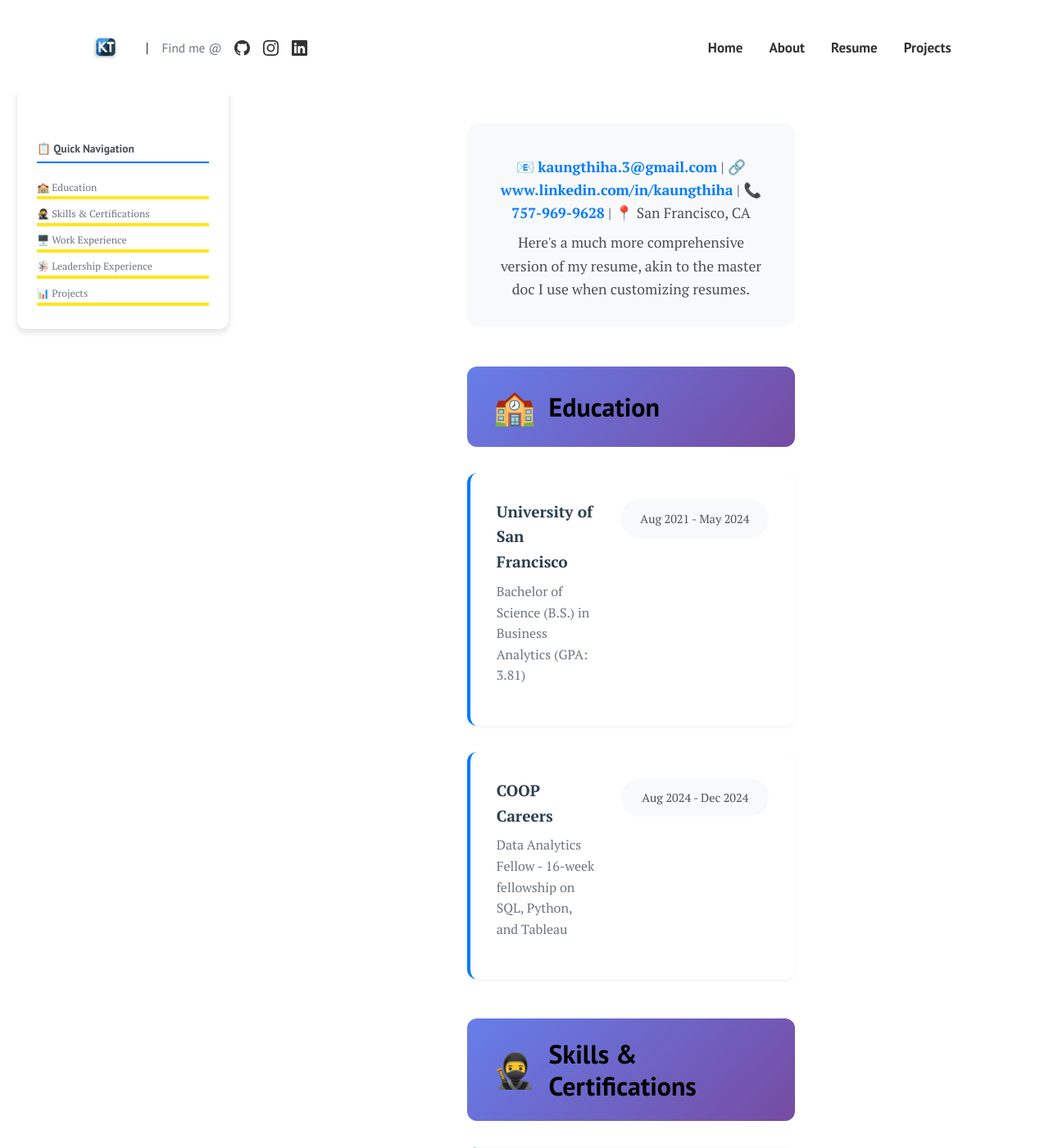
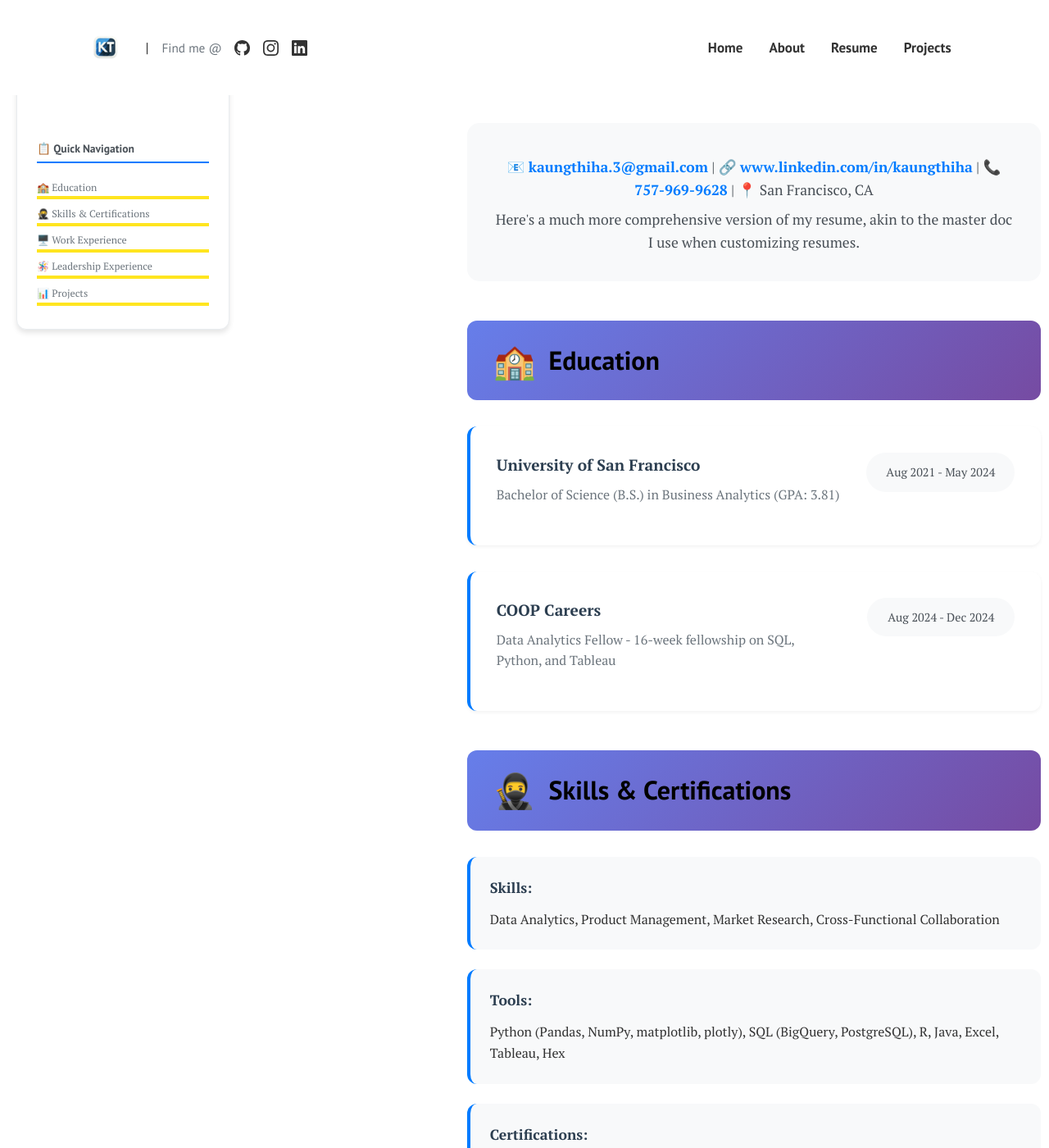
Before and after one commit to kaungthiha/kaungthiha.github.io, a Jekyll site: the page built from pages/resume.html, in a window 1280 px wide and 1400 px high. Shown: the whole window at 82% size. Built offline with Jekyll 4.4.1, drawn with Linux system fonts in a browser that asks for light colours.

Commit message:
Update resume.html

```diff
--- a/pages/resume.html
+++ b/pages/resume.html
@@ -72,7 +72,7 @@ permalink: "/resume/"
     .content-area {
       margin-left: 280px;
       padding: 0;
-      width: calc(100% - 300px);
+      width: calc(100%);
     }
 
     /* Mobile compatibility */
```
